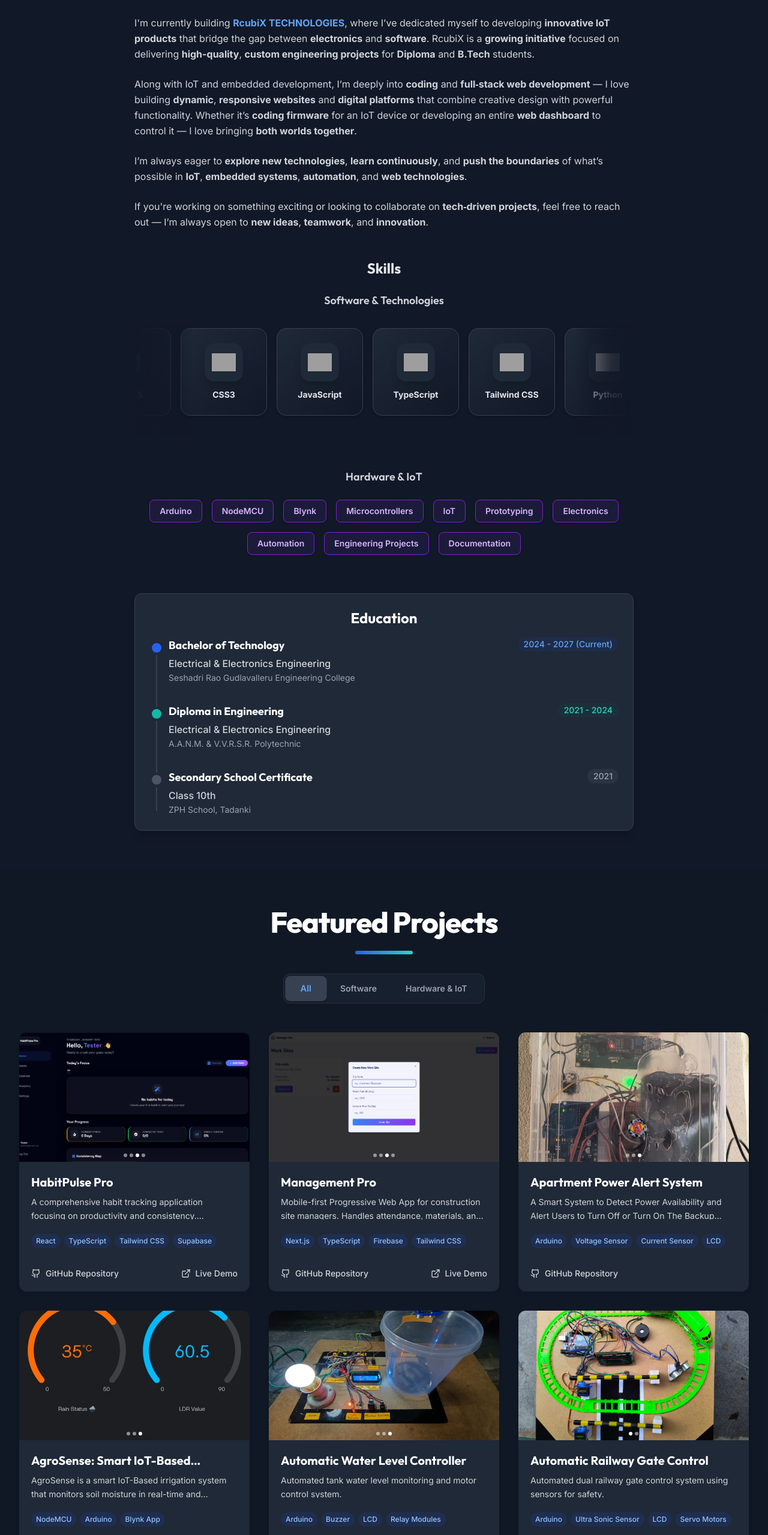
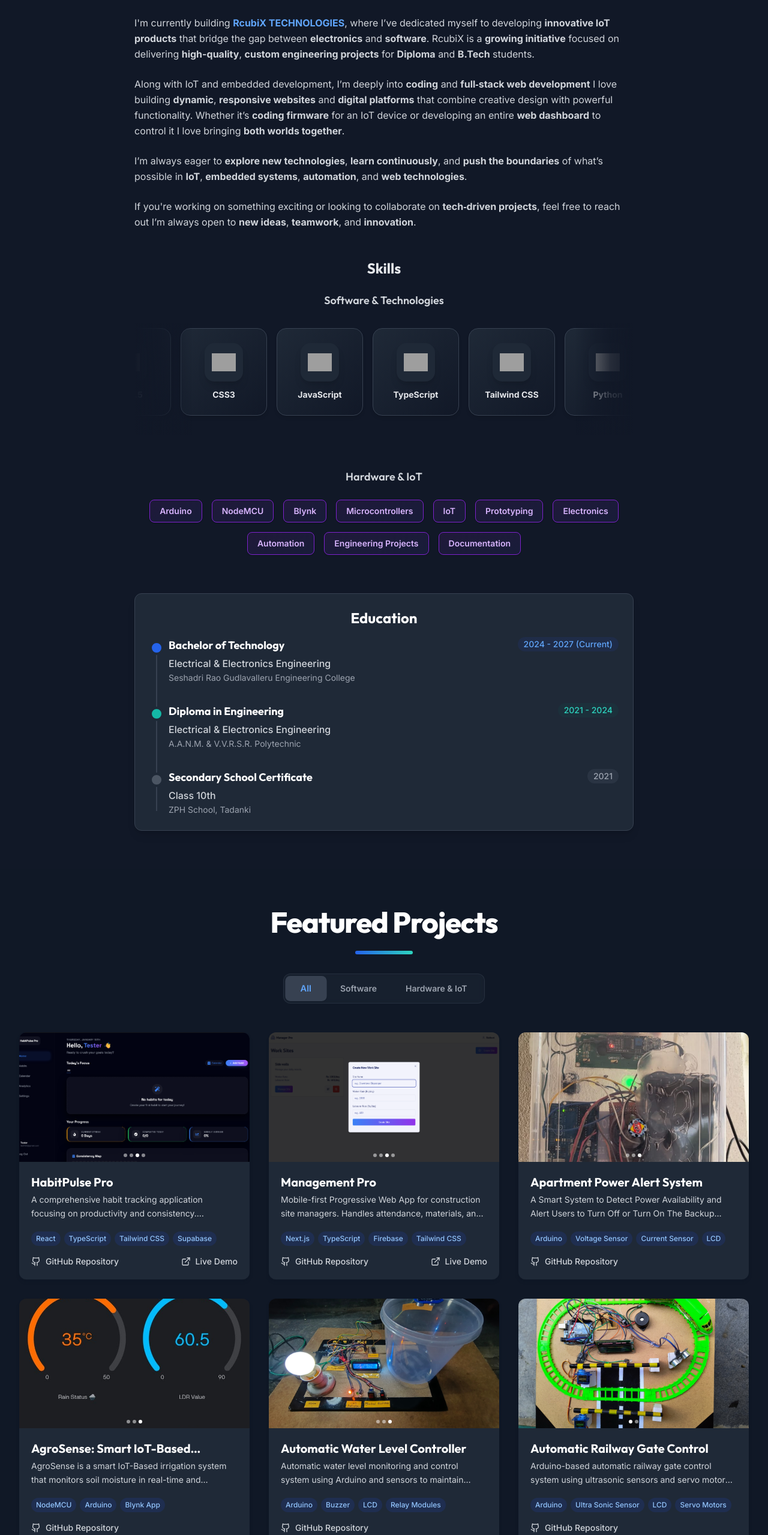
Before and after one commit to rabbunimerugumala/My-Portfolio, a React (Vite) app: page / in a window 1280 px wide. Shown: the part 1107-3666 px from the top of the page at 60% size. Built offline with nearby package versions, Linux system fonts and the light colour scheme; grey boxes are pictures that could not be loaded.

Commit message:
feat: add ProjectCard component with image carousel, AboutPage with auto-scrolling skills, and projects data file.

```diff
--- a/public/data/projects.json
+++ b/public/data/projects.json
@@ -74,7 +74,7 @@
     {
       "id": "apartment-power-alert-system",
       "title": "Apartment Power Alert System",
-      "description": "A Smart System to Detect Power Availability and Alert Users to Turn Off or Turn On The Backup Generators — Save Fuel, Stay Notified..",
+      "description": "A Smart System to Detect Power Availability and Alert Users to Turn Off or Turn On The Backup Generators Save Fuel, Stay Notified..",
       "images": [
         {
           "url": "images/power-alert-system/APAS2.jpg",
@@ -136,7 +136,7 @@
     {
       "id": "automatic-water-level-controller",
       "title": "Automatic Water Level Controller",
-      "description": "Automated tank water level monitoring and motor control system.",
+      "description": "Automatic water level monitoring and control system using Arduino and sensors to maintain optimal tank levels with buzzer alerts and relay automation.",
       "images": [
         {
           "url": "images/water-level/AWL1.jpg",
@@ -167,7 +167,7 @@
     {
       "id": "automatic-railway-gate-control",
       "title": "Automatic Railway Gate Control",
-      "description": "Automated dual railway gate control system using sensors for safety.",
+      "description": "Arduino-based automatic railway gate control system using ultrasonic sensors and servo motors to detect trains, close gates, and reopen them safely.",
       "images": [
         {
           "url": "images/railway-gate/ARG1.jpg",
--- a/src/components/ProjectCard.tsx
+++ b/src/components/ProjectCard.tsx
@@ -108,15 +108,15 @@ const ProjectCard = ({
       </div>
 
       <div className="flex-1 flex flex-col p-4 sm:p-5">
-        <h3 className="text-lg sm:text-xl font-bold mb-2 text-gray-900 dark:text-white line-clamp-2 sm:line-clamp-1 min-h-[3.5rem] sm:min-h-[1.75rem]">
+        <h3 className="text-lg sm:text-xl font-bold mb-1 text-gray-900 dark:text-white line-clamp-2 sm:line-clamp-1 min-h-[1.75rem]">
           {title}
         </h3>
-        <p className="text-gray-700 dark:text-gray-300 mb-6 line-clamp-3 sm:line-clamp-2 text-sm leading-relaxed h-[3.8rem] sm:h-[2.5rem] overflow-hidden">
+        <p className="text-gray-700 dark:text-gray-300 mb-2 sm:mb-4 line-clamp-2 text-sm leading-relaxed h-[3rem] overflow-hidden">
           {description}
         </p>
 
         {/* Tech stack */}
-        <div className="mb-1 h-[3rem] overflow-hidden">
+        <div className="mb-1 min-h-[2rem] overflow-hidden">
           <div className="flex flex-wrap gap-1.5">
             {technologies.slice(0, 4).map((tech, index) => (
               <span
--- a/src/pages/AboutPage.tsx
+++ b/src/pages/AboutPage.tsx
@@ -143,13 +143,13 @@ const AboutPage = () => {
               I'm currently building <strong className="text-blue-600 dark:text-blue-400">RcubiX TECHNOLOGIES</strong>, where I’ve dedicated myself to developing <strong>innovative IoT products</strong> that bridge the gap between <strong>electronics</strong> and <strong>software</strong>. RcubiX is a <strong>growing initiative</strong> focused on delivering <strong>high-quality</strong>, <strong>custom engineering projects</strong> for <strong>Diploma</strong> and <strong>B.Tech</strong> students.
             </p>
             <p className="mb-6 leading-relaxed text-justify sm:text-left">
-              Along with IoT and embedded development, I’m deeply into <strong>coding</strong> and <strong>full‑stack web development</strong> — I love building <strong>dynamic</strong>, <strong>responsive websites</strong> and <strong>digital platforms</strong> that combine creative design with powerful functionality. Whether it’s <strong>coding firmware</strong> for an IoT device or developing an entire <strong>web dashboard</strong> to control it — I love bringing <strong>both worlds together</strong>.
+              Along with IoT and embedded development, I’m deeply into <strong>coding</strong> and <strong>full‑stack web development</strong>  I love building <strong>dynamic</strong>, <strong>responsive websites</strong> and <strong>digital platforms</strong> that combine creative design with powerful functionality. Whether it’s <strong>coding firmware</strong> for an IoT device or developing an entire <strong>web dashboard</strong> to control it  I love bringing <strong>both worlds together</strong>.
             </p>
             <p className="mb-6 leading-relaxed text-justify sm:text-left">
               I’m always eager to <strong>explore new technologies</strong>, <strong>learn continuously</strong>, and <strong>push the boundaries</strong> of what’s possible in <strong>IoT</strong>, <strong>embedded systems</strong>, <strong>automation</strong>, and <strong>web technologies</strong>.
             </p>
             <p className="leading-relaxed text-justify sm:text-left">
-              If you're working on something exciting or looking to collaborate on <strong>tech‑driven projects</strong>, feel free to reach out — I’m always open to <strong>new ideas</strong>, <strong>teamwork</strong>, and <strong>innovation</strong>.
+              If you're working on something exciting or looking to collaborate on <strong>tech‑driven projects</strong>, feel free to reach out  I’m always open to <strong>new ideas</strong>, <strong>teamwork</strong>, and <strong>innovation</strong>.
             </p>
           </div>
         </AnimatedSection>
```
